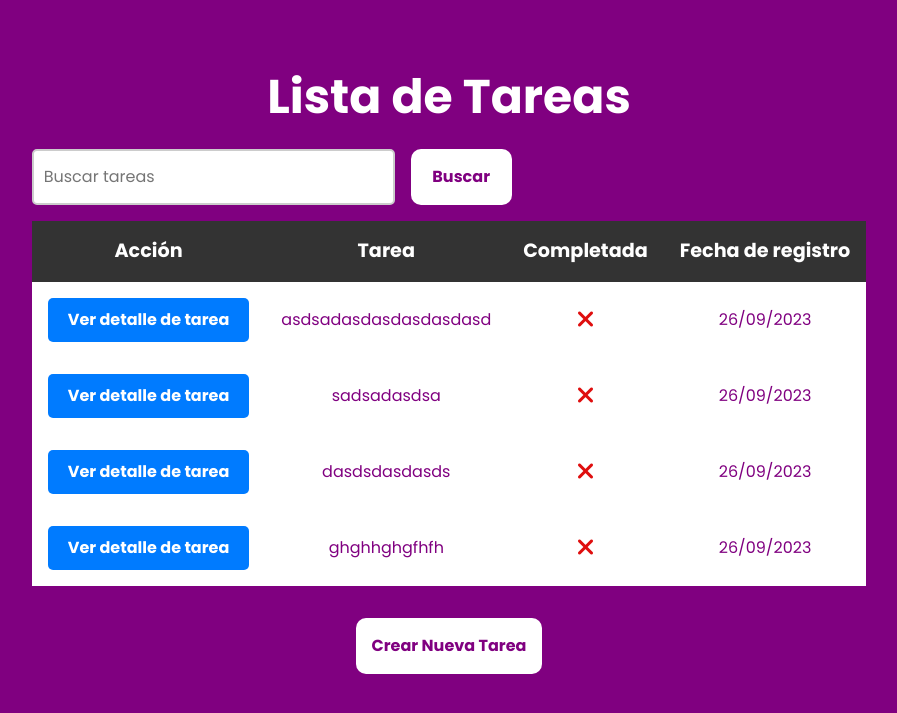
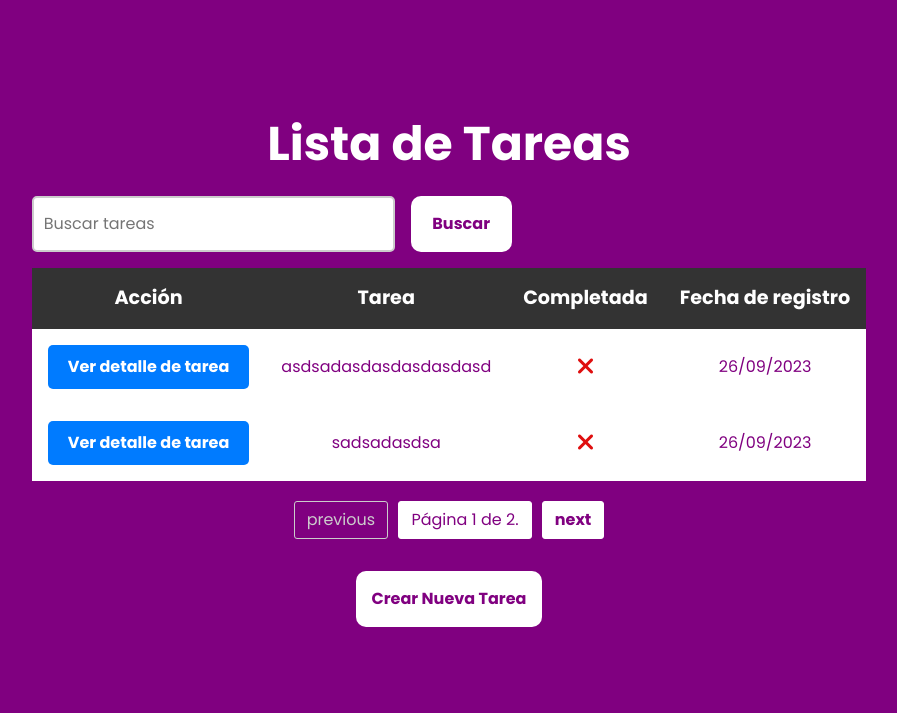
Before and after one commit to VictorR616/TaskMaster, a Django app: page /todo_task/ in a window 1280 px wide. Shown: the top 713 px of the page, without its empty margins (191-1088 px from the left). Run offline with Django 4.2, Linux system fonts and the light colour scheme; data comes from the database, SQL or seed files in the repository; both versions use the stored data as it was after the commit.

Commit message:
feat(pagination): Added pagination to both tasks and users list.

```diff
--- a/taskmaster/taskmaster/static/css/main.css
+++ b/taskmaster/taskmaster/static/css/main.css
@@ -498,3 +498,49 @@ h1 {
     justify-content: center;
     align-items: center;
 }
+
+/* Estilo básico para la paginación */
+.pagination {
+    text-align: center;
+    margin-top: 20px;
+}
+
+/* Estilo para los enlaces de paginación */
+.pagination a {
+    display: inline-block;
+    padding: 6px 12px;
+    text-decoration: none;
+    background-color: var(--clr-white);
+    color: var(--clr-accent-700);
+    border: 1px solid var(--clr-white);
+    border-radius: 3px;
+    margin: 0 3px;
+    font-weight: var(--fw-bold);
+}
+
+.pagination a:hover {
+    background-color: var(--clr-accent-700);
+    color: var(--clr-white);
+}
+
+/* Estilo para los enlaces de paginación desactivados */
+.pagination .disabled {
+    display: inline-block;
+    padding: 6px 12px;
+    color: #ccc;
+    border: 1px solid #ccc;
+    border-radius: 3px;
+    margin: 0 3px;
+    pointer-events: none; /* Desactiva la interacción con el enlace */
+}
+
+/* Estilo para el enlace de la página actual */
+.pagination .current-page {
+    display: inline-block;
+    padding: 6px 12px;
+    background-color: var(--clr-white);
+    color: var(--clr-accent-700);
+    border: 1px solid var(--clr-white);
+    border-radius: 3px;
+    margin: 0 3px;
+}
--- a/taskmaster/todo_task/templates/todo_task/list_tasks.html
+++ b/taskmaster/todo_task/templates/todo_task/list_tasks.html
@@ -1,19 +1,15 @@
 {% extends "base.html" %}
 {% load static %}
 
-
 {% block title %} Lista de tareas {% endblock %}
 {% block css %}
-    <link rel="stylesheet" type="text/css" href="{% static 'todo_task/css/style.css' %}">
+<link rel="stylesheet" type="text/css" href="{% static 'todo_task/css/style.css' %}">
 {% endblock %}
-
 
 {% block content %}
 <section class="container">
-
     <section>
         <h1 class="fs-6">Lista de Tareas</h1>
-
         <form class="search-form" method="get">
             <input type="text" name="q" value="{{ query }}" placeholder="Buscar tareas">
             <input class="btn" type="submit" value="Buscar">
@@ -35,15 +31,38 @@
                 <tr class="fs-0">
                     <td><a class="table__action" href="{% url 'task_detail' task.id %}">Ver detalle de tarea</a></td>
                     <td>{{ task.title }}</td>
-                    <td class="table__status-cell">{% if task.complete %}<i class="fa-solid fa-check status-cell__ticket"></i>{% else %}<i class="fa-solid fa-xmark status-cell__cross"></i>{% endif %}</td>
+                    <td class="table__status-cell">{% if task.complete %}<i
+                            class="fa-solid fa-check status-cell__ticket"></i>{% else %}<i
+                            class="fa-solid fa-xmark status-cell__cross"></i>{% endif %}</td>
                     <td>{{ task.created|date:"d/m/Y" }}</td>
                 </tr>
                 {% endfor %}
             </tbody>
+        </table>
 
-        </table>
+        <!-- Enlaces de paginación -->
+        <div class="pagination">
+            <span class="step-links">
+                {% if tasks.has_previous %}
+                <a href="?page={{ tasks.previous_page_number }}">previous</a>
+                {% else %}
+                <span class="disabled">previous</span>
+                {% endif %}
+
+                <span class="current-page">
+                    Página {{ tasks.number }} de {{ tasks.paginator.num_pages }}.
+                </span>
+
+                {% if tasks.has_next %}
+                <a href="?page={{ tasks.next_page_number }}">next</a>
+                {% else %}
+                <span class="disabled">next</span>
+                {% endif %}
+            </span>
+        </div>
+
+
     </section>
-
 
     <!-- Agrega un enlace para ir a la página de creación de tareas -->
     <div class="links-container">
--- a/taskmaster/todo_task/views.py
+++ b/taskmaster/todo_task/views.py
@@ -2,21 +2,42 @@ from django.shortcuts import render, redirect, get_object_or_404
 
 from .models import Task, TaskMetadata
 from .forms import TaskEditForm, TaskForm, TaskMetaDataForm
+from django.core.paginator import Paginator, EmptyPage
 
+
+
+from django.shortcuts import render, get_object_or_404
+from django.core.paginator import Paginator, EmptyPage
 
 def list_tasks(request):
     tasks = Task.objects.all()
 
-    query = request.GET.get('q', '')  # Obtiene el valor de búsqueda del parámetro 'q' en la URL
+    query = request.GET.get('q', '')
 
-    # Verifica si la consulta es vacía
     if not query:
-        tasks = Task.objects.all()  # Obtén todas las tareas
+        tasks = Task.objects.all()
     else:
-        # tasks = Task.objects.filter(title__icontains=query)  # Filtra las tareas cuyos títulos contengan la consulta
-        tasks = Task.objects.filter(title__startswith=query)  # Filtra las tareas cuyos títulos empiezan por la letra puesta
+        tasks = Task.objects.filter(title__startswith=query)
+
+    # Agregar paginación
+    page_number = request.GET.get('page') # Devuelve un str
+
+
+    try:
+        page_number = int(page_number)  # Convierte a entero
+    except (TypeError, ValueError):
+        page_number = 1  # Si no es un número válido, muestra la primera página
+
+    paginator = Paginator(tasks, 2)  # Cambia 10 al número de elementos por página que desees
+
+    try:
+        tasks = paginator.page(page_number)
+    except EmptyPage:
+        tasks = paginator.page(1)  # Si la página está vacía, muestra la primera página
 
     return render(request, "todo_task/list_tasks.html", {"tasks": tasks, "query": query})
+
+
 
 
 def task_detail(request, task_id):
```
Also changed, not shown: taskmaster/users/templates/users/user_list.html (+21 -0 lines), taskmaster/users/views.py (+18 -0 lines), taskmaster/db.sqlite3.
